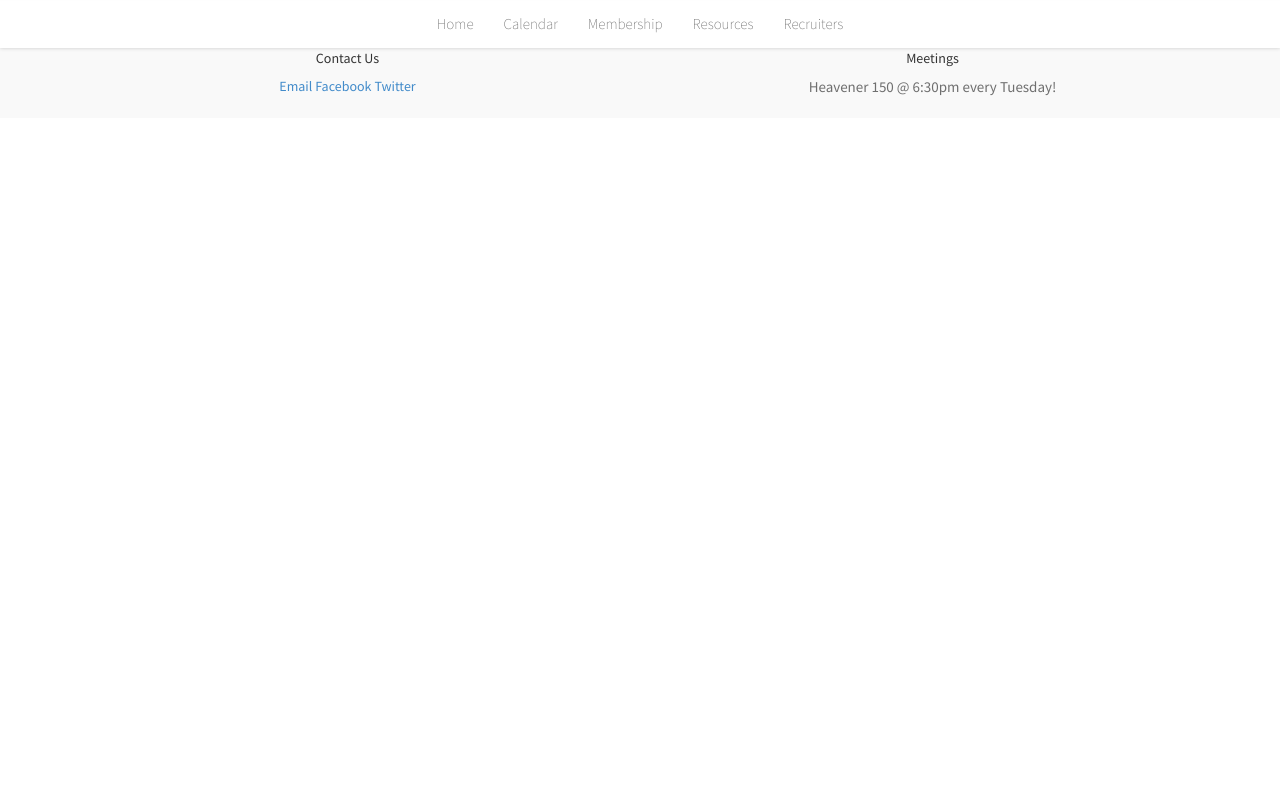
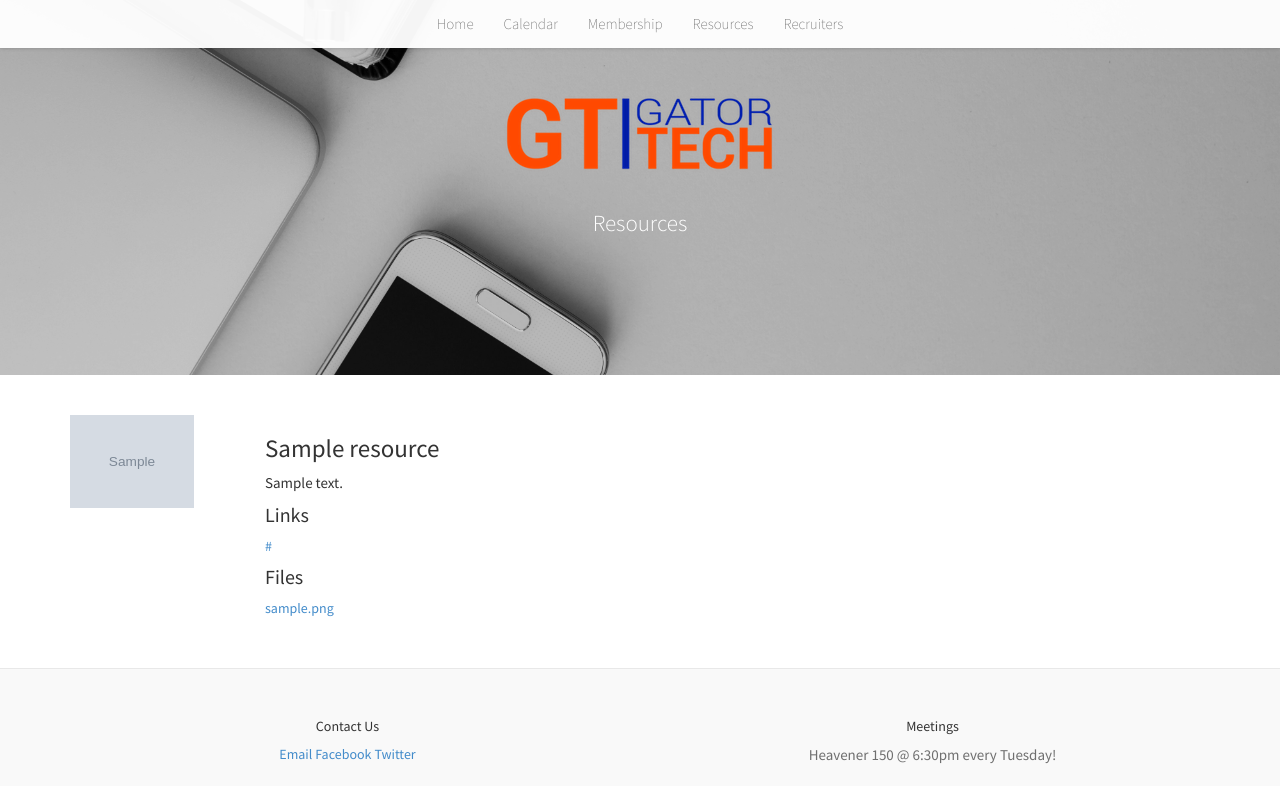
Before and after one commit to gatortechuf/gatortechuf.com, a Django app: page /resources/ in a window 1280 px wide. Run offline with Django 3.2, Linux system fonts and the light colour scheme; tables that the repository leaves empty hold one stand-in row (values such as "Sample post"); grey boxes marked "Sample" are stand-in pictures; parts of the project's set-up code (start-up, migrations or seed data) failed here and were passed over; some libraries are stand-ins or nearby versions.

Commit message:
resource page draft

```diff
--- a/src/home/static/css/main.css
+++ b/src/home/static/css/main.css
@@ -359,7 +359,7 @@ white-text {
     color: #FFFFFF;
 }
 #resource {
-  padding: 100px 0 40px;
+  padding: 0 0 40px;
 }
 #resource .title {
   font-weight: 300;
--- a/src/resources/admin.py
+++ b/src/resources/admin.py
@@ -2,7 +2,9 @@
 Resources Admin
 """
 from django.contrib import admin
-from .models import Resource, ResourceFile
+from .models import Resource, ResourceFile, ResourceLink, ResourceImage
 
 admin.site.register(Resource)
 admin.site.register(ResourceFile)
+admin.site.register(ResourceLink)
+admin.site.register(ResourceImage)
--- a/src/resources/models.py
+++ b/src/resources/models.py
@@ -10,6 +10,9 @@ class Resource(models.Model):
     resource_name = models.CharField(max_length=256)
     resource_description = models.TextField("Description", max_length=2048)
 
+    def __str__(self):
+        return self.resource_name
+
 
 class ResourceFile(models.Model):
     """
@@ -17,4 +20,26 @@ class ResourceFile(models.Model):
     """
     resource_parent = models.ForeignKey(Resource)
     resource_file_name = models.CharField(max_length=256)
-    resource_file = models.FileField(max_length=1024)
+    resource_file = models.FileField(max_length=1024, upload_to='resources')
+
+    def __str__(self):
+        return self.resource_file_name
+
+class ResourceLink(models.Model):
+    """
+    Resource Link Model
+    """
+    resource_parent = models.ForeignKey(Resource)
+    resource_link = models.CharField(max_length=1024)
+    resource_link_name = models.CharField(max_length=256)
+
+    def __str__(self):
+        return self.resource_link_name
+
+
+class ResourceImage(models.Model):
+    """
+    Resource Header Image
+    """
+    resource_parent = models.ForeignKey(Resource)
+    resource_image = models.ImageField(upload_to='resource_images')
--- a/src/resources/templates/resources/resources.html
+++ b/src/resources/templates/resources/resources.html
@@ -6,14 +6,58 @@
 {% endblock %}
 
 {% block content %}
+<section id="banner" class="wow fadeInUp img.flip hero-image" style="margin-bottom: 40px">
+    <div class="container">
+        <div class="row">
+            <center>
+                <div class="col-md-12 col-sm-12">
+                    <div class="block">
+                        <center><img src="{% static 'images/gatortechlogo.png' %}" width="300px" height="115px" class="img-responsive"></center>
+                        <p>Resources</p>
+                    </div>
+                </div>
+            </center>
+        </div>
+    </div>
+</section>
 {% for resource in resources %}
 <section id="resource">
     <div class="container">
         <div class="row">
-            hi
+            {% if resource.resourceimage_set.all %}
+                <div class="col-md-2">
+                    <img src="/media/{{ resource.resourceimage_set.first.resource_image }}" class="img-responsive" style="margin-left: 0;">
+                </div>
+            {% endif %}
+            {% if resource.resourceimage_set.all %}
+            <div class="col-md-10">
+            {% else %}
+            <div class="col-md-12">
+            {% endif %}
+                <h3>{{ resource.resource_name }}</h3>
+                <p>{{ resource.resource_description }}</p>
+                {% if resource.resourcelink_set.all %}
+                    <h4>Links</h4>
+                    <ul>
+                        {% for link in resource.resourcelink_set.all %}
+                            <li><a href="{{ link.resource_link }}" target="_blank" rel="noopener noreferrer">{{ link.resource_link_name }}</a></li>
+                        {% endfor %}
+                    </ul>
+                {% endif %}
+                {% if resource.resourcefile_set.all %}
+                    <h4>Files</h4>
+                    <ul>
+                        {% for file in resource.resourcefile_set.all %}
+                            <li><a href="/media/{{ file.resource_file }}">{{ file.resource_file_name }}</a></li>
+                        {% endfor %}
+                    </ul>
+                {% endif %}
+            </div>
         </div>
     </div>
 </section>
-<hr style="width: 70%;">
+{% if not forloop.last %}
+    <hr style="width: 70%;">
+{% endif %}
 {% endfor %}
 {% endblock %}
--- a/src/resources/views.py
+++ b/src/resources/views.py
@@ -11,3 +11,4 @@ class ResourceView(generic.ListView):
     """
     template_name = 'resources/resources.html'
     model = Resource
+    context_object_name = 'resources'
```
Also changed, not shown: src/resources/migrations/0002_auto_20180108_1912.py (added), src/resources/migrations/0003_resourcelink.py (added), src/resources/migrations/0004_resourceimage.py (added).
